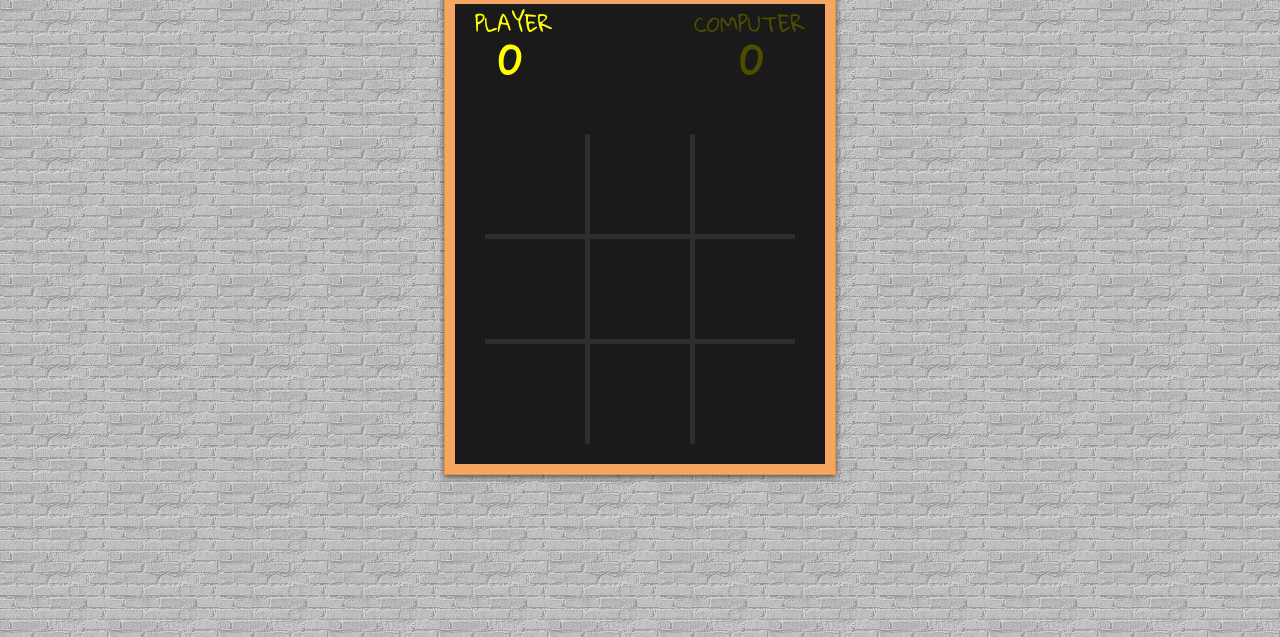
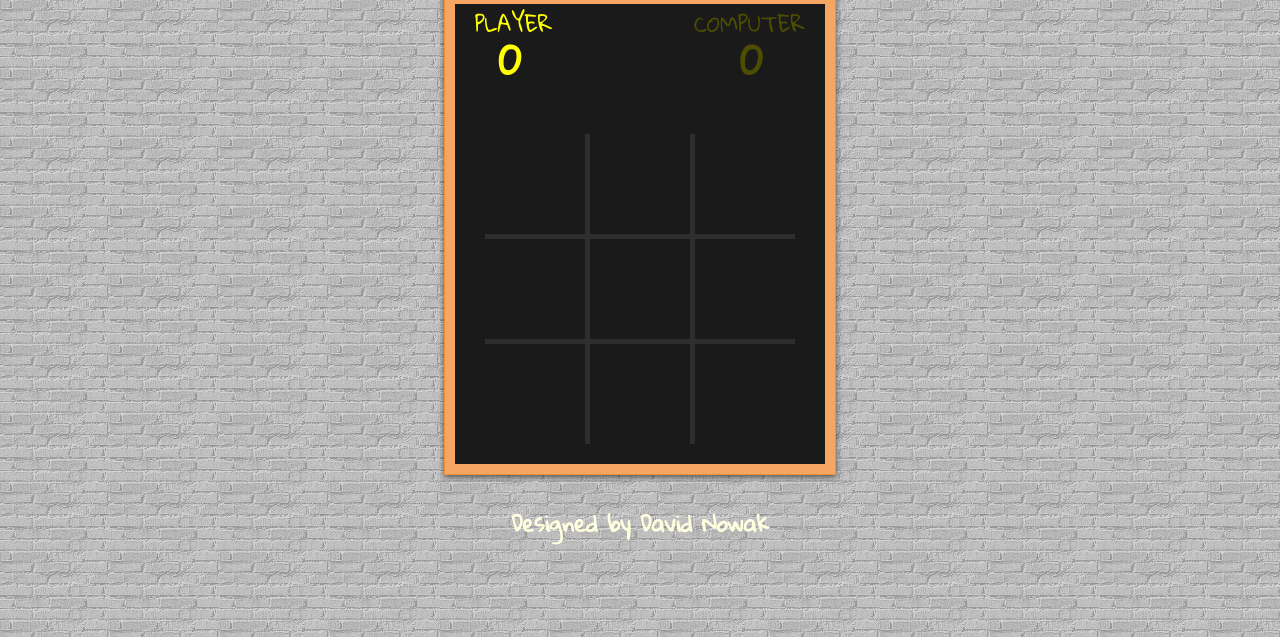
Before and after one commit to Confidenceiskey/tic-tac-toe, a React app: page / in a window 1280 px wide. Shown: the part 163-800 px from the top of the page. Built offline with nearby package versions, Linux system fonts and the light colour scheme.

Commit message:
added footer section

```diff
--- a/src/containers/App.css
+++ b/src/containers/App.css
@@ -27,8 +27,11 @@
 }
 
 .App-header h1 {
+  font-size: 4em;
+}
+
+.App-header h1, .App-footer {
   font-family: "Gloria Hallelujah", cursive;
-  font-size: 4em;
   line-height: 1.1;
   color: #ffffe0;
 }
@@ -41,6 +44,12 @@
     transform: rotate(360deg);
   }
 }*/
+
+.App-footer {
+  font-size: 1.35em;
+  padding-top: 15px;
+  font-weight: 600;
+}
 
 @media (min-width: 551px) and (max-width: 700px) {
   .App-header h1 {
--- a/src/containers/App.js
+++ b/src/containers/App.js
@@ -94,6 +94,9 @@ class App extends Component {
             </Frame>
           </EntireBoard>
         </main>
+        <footer className="App-footer">
+          <p>Designed by David Nowak</p>
+        </footer>
       </div>
     );
   }
```
